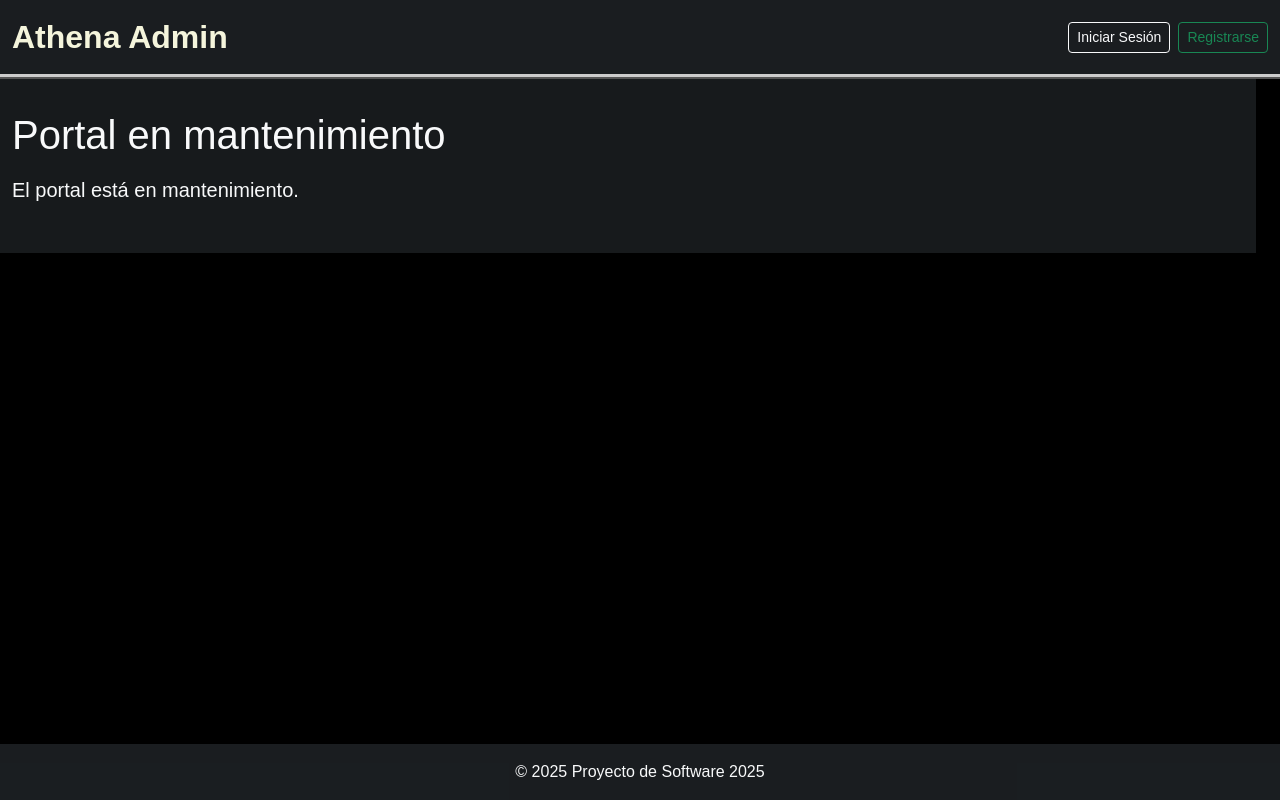
After one commit to BelenDesvoignes/Athena, a Flask app: page /maintenance/portal in a window 1280 px wide. The commit adds this page. Run offline with Flask 3, Linux system fonts and the light colour scheme.

Commit message:
Agrego decoradores para controlar el acceso

```diff
--- a/admin/main.py
+++ b/admin/main.py
@@ -1,4 +1,4 @@
-from flask import Flask, render_template, session
+from flask import Flask, render_template, g, session
 from src.web.config import config
 from src.core.database import db, reset_db
 from src.core.permissions_service import current_user_permissions
@@ -8,6 +8,8 @@ from src.web.controllers.user_routes import user_admin_bp
 from src.web.controllers.feature_flags import feature_flags_bp
 from src.core.seeds import seed_roles_permissions, seed_admin_user, seed_feature_flags
 from src.web.controllers.tag_routes import tag_bp
+from src.web.handlers.maintenance import maintenance_check
+from src.core.models.feature_flags import FeatureFlag
 
 def create_app(env="development"):
     # configura la carpeta de archivos estáticos y la de plantillas.
@@ -54,9 +56,34 @@ def create_app(env="development"):
     def limpiar_sesion():
         session.clear()
         return "Sesión borrada"
+
+    @app.route("/maintenance/admin")
+    def maintenance_admin():
+        msg = g.feature_flags_msg.get("admin_maintenance_mode")
+        return render_template(
+            "maintenance_admin.html",
+            message=msg or "El área de administración está en mantenimiento."
+        )
+
+    @app.route("/maintenance/portal")
+    def maintenance_portal():
+        msg = g.feature_flags_msg.get("portal_maintenance_mode")
+        return render_template(
+            "maintenance_portal.html",
+            message=msg or "El portal está en mantenimiento."
+        )
+    maintenance_check(app)
+
+    @app.context_processor
+    def inject_flags():
+        # Cargar flags de la BD
+        flags = db.session.query(FeatureFlag).all()
+        feature_flags = {f.key: f.is_enabled for f in flags}
+
+        return {
+            "feature_flags": feature_flags
+        }
     return app
-
-
 
 app = create_app()
 with app.app_context():
@@ -66,3 +93,4 @@ with app.app_context():
 if __name__ == "__main__":
 
     app.run(debug=True)
+    app.run(debug=True)
--- a/admin/src/core/flags.py
+++ b/admin/src/core/flags.py
@@ -10,7 +10,7 @@ def get_flag_by_name(flag_name: str) -> FeatureFlag:
     """
     flag = (
         db.session.execute(
-            db.select(FeatureFlag).filter_by(name=flag_name)
+            db.select(FeatureFlag).filter_by(key=flag_name)
         )
         .unique()
         .scalar_one_or_none()
--- a/admin/src/web/controllers/auth.py
+++ b/admin/src/web/controllers/auth.py
@@ -8,6 +8,7 @@ from flask import Blueprint, render_template, request, redirect, session, flash,
 from src.core.user_service import authenticate_user, create_user
 from src.core.permissions_service import get_role_by_name
 from src.web.handlers.auth import login_required
+from src.web.handlers.maintenance import maintenance_protected
 
 auth_bp = Blueprint('auth', __name__, url_prefix='/auth')
 
@@ -42,6 +43,7 @@ def authenticate():
 
 
 #ruta de registro
+@maintenance_protected("admin")
 @auth_bp.route("/register", methods=['GET', 'POST'])
 def register():
     if 'user_id' in session:
--- a/admin/src/web/controllers/tag_routes.py
+++ b/admin/src/web/controllers/tag_routes.py
@@ -8,12 +8,13 @@ from flask import Blueprint, render_template, request, redirect, url_for, sessio
 from src.core.tag_service import generate_slug, get_tag_by_slug, create_tag, list_tags, delete_tag, update_tag, get_tag_by_name
 from src.core.models import Tag
 from src.web.handlers.auth import login_required, permission_required
-
+from src.web.handlers.maintenance import maintenance_protected
 tag_bp = Blueprint('tag', __name__, url_prefix='/tags', template_folder='../templates')
 
 @tag_bp.route("/list", methods=["GET"])
 @login_required
 @permission_required("user_index")
+@maintenance_protected("admin")
 def list():
     page = request.args.get("page", 1, type=int)
     search_nombre = request.args.get("nombre")
@@ -32,6 +33,7 @@ def list():
     tags = pagination.items
     return render_template("tags.html", tags=tags, pagination=pagination)
 
+@maintenance_protected("admin")
 @tag_bp.route('/add', methods=['POST'])
 def add_tag():
 
@@ -66,6 +68,7 @@ def add_tag():
     flash("El tag se creo correctamente.", "success")
     return redirect(url_for('tag.list'))
 
+@maintenance_protected("admin")
 @tag_bp.route("/<int:tag_id>/delete", methods=['POST'])
 def del_tag(tag_id):
 
@@ -76,6 +79,7 @@ def del_tag(tag_id):
     flash("El tag se elimino correctamente.", "success")
     return redirect(url_for('tag.list'))
 
+@maintenance_protected("admin")
 @tag_bp.route("/<int:tag_id>/edit", methods=['POST'])
 def edit_tag(tag_id):
 
--- /dev/null
+++ b/admin/src/web/handlers/maintenance.py
@@ -0,0 +1,54 @@
+from flask import redirect, url_for, session, g, request, g
+from src.core.database import db
+from src.core.models.user import User
+from src.core.models.feature_flags import FeatureFlag
+from functools import wraps
+
+def maintenance_check(app):
+    @app.before_request
+    def load_feature_flags():
+        flags = db.session.execute(db.select(FeatureFlag)).scalars().all()
+        g.feature_flags = {f.key: f.is_enabled for f in flags}
+        g.feature_flags_msg = {f.key: f.maintenance_message for f in flags}
+
+        user = getattr(g, "user", None)
+        endpoint = request.endpoint or ""
+
+        maintenance_endpoints = [
+            "maintenance_admin", "maintenance_portal",
+            "auth.login", "auth.logout"
+        ]
+
+        if endpoint in maintenance_endpoints:
+            return
+
+        if g.feature_flags.get("admin_maintenance_mode"):
+            if "admin" in endpoint and (user or 'user_id' in session):
+                return redirect(url_for("maintenance_admin"))
+
+        if g.feature_flags.get("portal_maintenance_mode"):
+            if "portal" in endpoint and (user or 'user_id' in session):
+                return redirect(url_for("maintenance_portal"))
+
+
+
+def maintenance_protected(area: str):
+    """
+    area: "admin" o "portal"
+    Bloquea el endpoint si el modo de mantenimiento correspondiente está activo.
+    """
+    def decorator(f):
+        @wraps(f)
+        def wrapped(*args, **kwargs):
+            if not hasattr(g, "feature_flags"):
+                return f(*args, **kwargs)
+
+            if area == "admin" and g.feature_flags.get("admin_maintenance_mode"):
+                if 'user_id' in session:
+                    return redirect(url_for("maintenance_admin"))
+            elif area == "portal" and g.feature_flags.get("portal_maintenance_mode"):
+                return redirect(url_for("maintenance_portal"))
+
+            return f(*args, **kwargs)
+        return wrapped
+    return decorator
--- a/admin/src/web/templates/base_layout.html
+++ b/admin/src/web/templates/base_layout.html
@@ -7,9 +7,6 @@
     <link href="https://cdn.jsdelivr.net/npm/bootstrap@5.3.3/dist/css/bootstrap.min.css" rel="stylesheet">
     <link rel="stylesheet" href="{{ url_for('static', filename='css/style.css') }}">
     <style>
-        /* ============================== */
-        /* Fondo negro simple */
-        /* ============================== */
         body {
             background-color: #000 !important;
             color: #fff;
@@ -20,7 +17,7 @@
 
         main {
             flex-grow: 1;
-            background-color: rgba(33, 37, 41, 0.7); /* opcional: ligeramente transparente */
+            background-color: rgba(33, 37, 41, 0.7);
         }
 
         header, footer {
@@ -66,10 +63,6 @@
     </style>
 </head>
 <body>
-    <!-- ============================== -->
-    <!-- FIN DE SPLINE, ahora fondo negro -->
-    <!-- ============================== -->
-
     <header class="navbar navbar-dark">
         <div class="container-fluid">
             {% if 'user_id' in session %}
@@ -110,6 +103,7 @@
             <nav id="sidebarMenu" class="col-md-3 col-lg-2 sidebar collapse">
                 <div class="position-sticky pt-3 sidebar-content">
                     <ul class="nav flex-column">
+                    {% if not feature_flags.admin_maintenance_mode %}
                         <li class="nav-item"><a class="nav-link text-light" href="#">Gestión de sitios históricos</a></li>
                         <li class="nav-item"><a class="nav-link text-light" href="#">Validación de propuestas</a></li>
                         <li class="nav-item"><a class="nav-link text-light" href="#">Moderación de reseñas</a></li>
@@ -122,15 +116,14 @@
                         {% if 'user_new' in current_user_permissions() %}
                             <li class="nav-item"><a class="nav-link text-light" href="{{ url_for('user_admin.new') }}">Crear Usuario</a></li>
                         {% endif %}
-                        {% if 'feature_flags_manage' in current_user_permissions() %}
-                            <li class="nav-item">
-                                <a class="nav-link text-light" href="{{ url_for('feature_flags.index') }}">
-                                    Panel de Feature Flags
-                                </a>
-                            </li>
-                        {% endif %}
+                    {% endif %}
 
-                    </ul>
+                    {% if 'feature_flags_manage' in current_user_permissions() %}
+                        <li class="nav-item">
+                            <a class="nav-link text-light" href="{{ url_for('feature_flags.index') }}">Panel de Feature Flags</a>
+                        </li>
+                    {% endif %}
+                </ul>
                 </div>
                 <div class="divider vertical"></div>
             </nav>
@@ -147,6 +140,7 @@
             <span class="text-light footer-text">&copy; 2025 Proyecto de Software 2025</span>
         </div>
     </footer>
+
     <script src="https://cdn.jsdelivr.net/npm/bootstrap@5.3.3/dist/js/bootstrap.bundle.min.js"></script>
 </body>
 </html>
--- a/admin/src/web/templates/feature_flags.html
+++ b/admin/src/web/templates/feature_flags.html
@@ -32,7 +32,6 @@
                     <td>{{ flag.display_name }}</td>
                     <td>{{ flag.description or 'Sin descripción' }}</td>
 
-
                     <td class="text-center">
                         <select name="flag_{{ flag.id }}" class="form-select form-select-sm w-auto d-inline">
                             <option value="true" {% if flag.is_enabled %}selected{% endif %}>ON</option>
@@ -42,12 +41,10 @@
 
                     <td>
                         {% if flag.key in ["admin_maintenance_mode", "portal_maintenance_mode"] %}
-
                             <textarea name="message_{{ flag.id }}"
                                     class="form-control form-control-sm"
                                     rows=""
                                     placeholder="Mensaje de mantenimiento">{{ '' }}</textarea>
-
 
                             <button class="btn btn-outline-light btn-sm mt-1" type="button"
                                     data-bs-toggle="collapse" data-bs-target="#prevMsg{{ flag.id }}"
--- /dev/null
+++ b/admin/src/web/templates/maintenance_portal.html
@@ -0,0 +1,10 @@
+{% extends "base_layout.html" %}
+
+{% block title %}Portal en mantenimiento{% endblock %}
+
+{% block content %}
+    <h1>Portal en mantenimiento</h1>
+    <p class="lead">
+        {{ message if message else "El portal está temporalmente en mantenimiento." }}
+    </p>
+{% endblock %}
```
Also changed, not shown: admin/src/web/controllers/user_routes.py (+6 -2 lines), admin/src/web/templates/maintenance_admin.html (added, +8 -0 lines).
